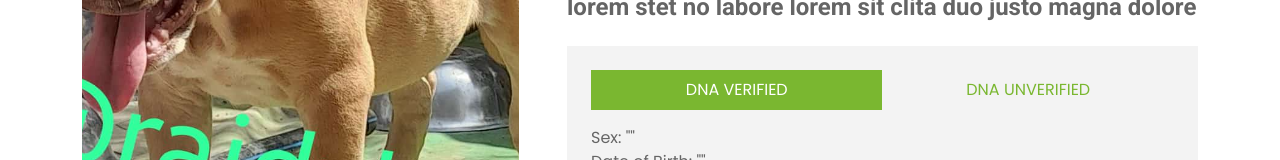
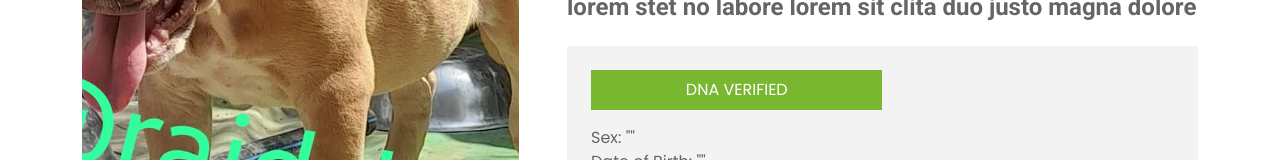
Before and after one commit to Laoluh/TruePedigree, a plain HTML site: page dog3.html in a window 1280 px wide. Shown: the part 409-569 px from the top of the page. Drawn offline with nearby package versions, Linux system fonts and the light colour scheme.

Commit message:
Update dog3.html

```diff
--- a/dog3.html
+++ b/dog3.html
@@ -89,7 +89,7 @@
                             <li class="nav-item w-50" role="presentation">
                                 <button class="nav-link text-uppercase w-100" id="pills-2-tab" data-bs-toggle="pill"
                                     data-bs-target="#pills-2" type="button" role="tab" aria-controls="pills-2"
-                                    aria-selected="false">DNA Unverified</button>
+                                    aria-selected="false"></button>
                             </li>
                         </ul>
                         <div class="tab-content" id="pills-tabContent">
```
